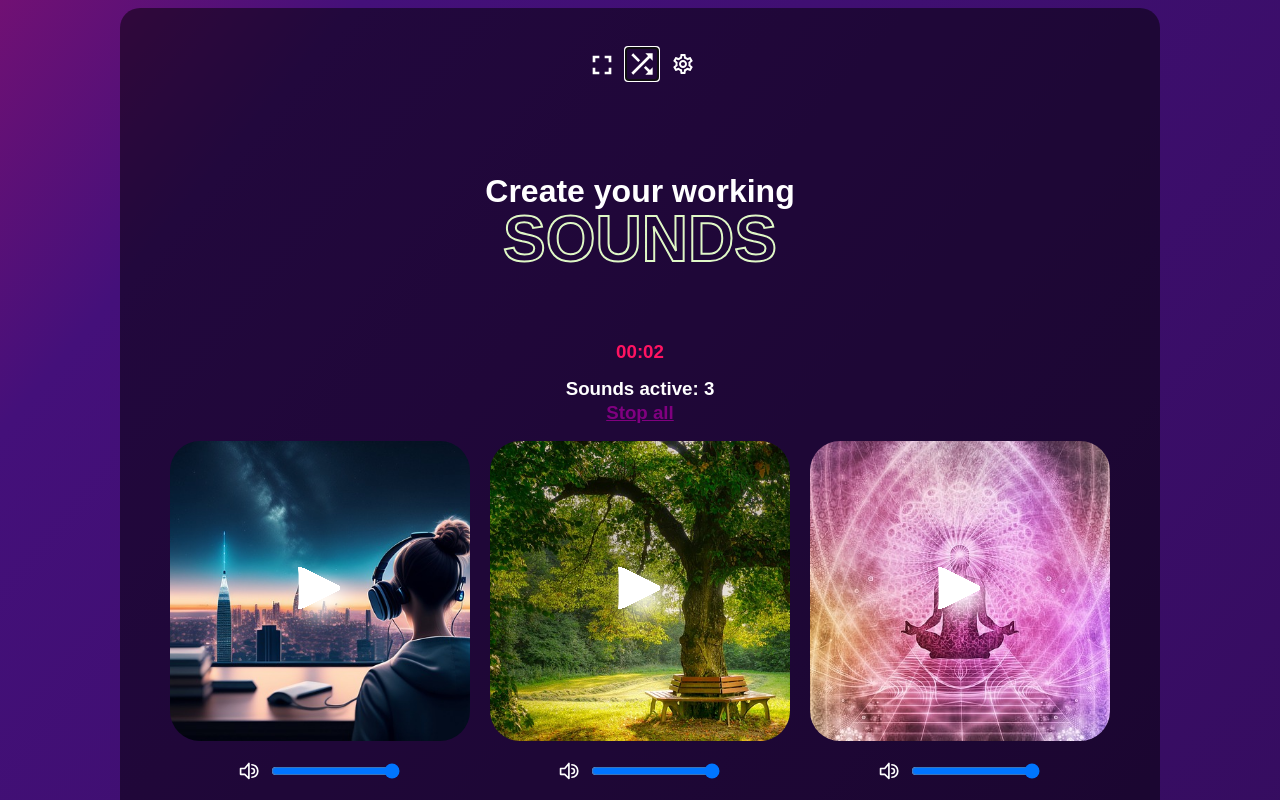
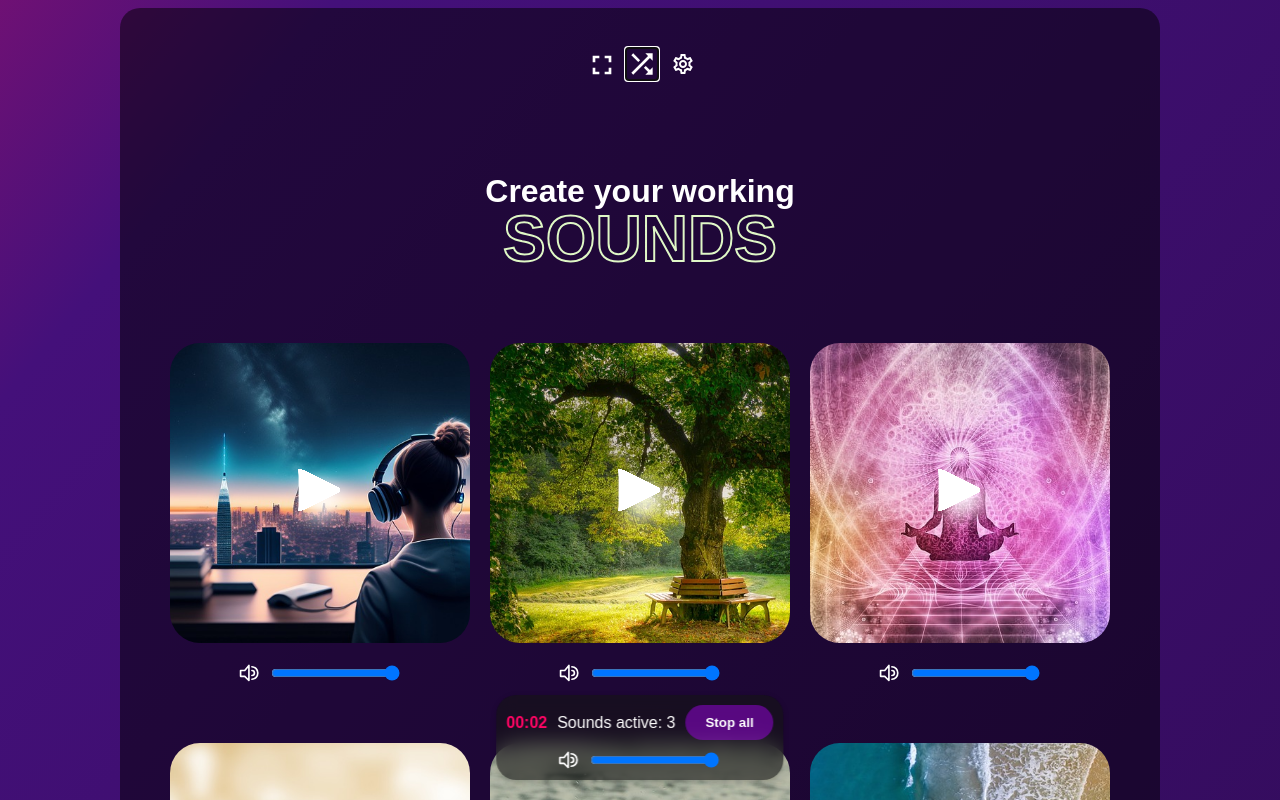
Before and after one commit to riccardobertolini/lofi-music, a Next.js app: page / in a window 1280 px wide. Both pictures are taken after a click on the icon 641 px from the left and 64 px from the top of the page. Shown: the top 800 px of the page. Built offline with nearby package versions, Linux system fonts and the light colour scheme.

Commit message:
Added Master Volume and Updated Control Panel

```diff
--- /dev/null
+++ b/components/ActiveSounds.style.tsx
@@ -0,0 +1,76 @@
+import styled from 'styled-components';
+export const VOLUME_IMAGE = '/img/volume.svg';
+
+const font = 'Ubuntu, sans-serif';
+const fontSize = '16px';
+
+export const ControlBar = styled.div`
+  transition: opacity 0.3s ease;
+  cursor: default;
+  position: fixed;
+  z-index: 9999;
+  bottom: 20px;
+  left: 50%;
+  transform: translateX(-50%);
+  padding: 10px;
+  background-color: rgba(20, 20, 20, 0.6);
+  backdrop-filter: blur(10px);
+  border-radius: 20px;
+  box-shadow: 0 2px 6px rgba(0, 0, 0, 0.2);
+  display: flex;
+  align-items: center;
+  flex-direction: column;
+  justify-content: center;
+  gap: 10px;
+`;
+
+export const TimerText = styled.text`
+  color: rgba(255, 5, 100, 1);
+  font-family: ${font};
+  font-size: ${fontSize};
+  font-weight: bold;
+`;
+
+export const SoundsActiveText = styled.text`
+  color: white;
+  font-family: ${font};
+  font-size: ${fontSize};
+`;
+
+export const StopAllButton = styled.button`
+  background-color: rgba(173, 0, 255, 0.43);
+  color: #fff;
+  font-family: ${font};
+  font-weight: bold;
+  padding: 10px 20px;
+  border: none;
+  border-radius: 20px;
+  cursor: pointer;
+  transition: background-color 0.3s ease;
+
+  &:hover {
+    background-color: #ff69b4;
+  }
+`;
+
+export const VolumeIcon = styled.span`
+	background-image: url(${VOLUME_IMAGE});
+	width: 20px;
+	height: 20px;
+	display: block;
+	content: '';
+	background-size: cover;
+	background-repeat: no-repeat;
+	margin-right: 10px;
+`;
+
+export const VolumeControl = styled.div`
+    display: flex;
+    align-items: center;
+`;
+
+export const Row = styled.div`
+    display: flex;
+    align-items: center;
+    gap: 10px;
+`
--- a/components/ActiveSounds.tsx
+++ b/components/ActiveSounds.tsx
@@ -1,30 +1,51 @@
-import React, { FC, CSSProperties, MouseEvent } from 'react';
-import { Subheading } from './App.style';
-import { useAccessibilityContext } from '../contexts/AccessibilityContext'
+import React, { FC, MouseEvent } from 'react';
+import { useAccessibilityContext } from '../contexts/AccessibilityContext';
+import { ControlBar, TimerText, SoundsActiveText, StopAllButton, VolumeIcon, VolumeControl, Row } from './ActiveSounds.style';
 
 interface ActiveSoundsProps {
-    timer: number;
-    minutes: number;
-    activeSounds: number;
-    stopAll: (event: MouseEvent<HTMLAnchorElement>) => void;
+  timer: number;
+  minutes: number;
+  activeSounds: number;
+  stopAll: (event: MouseEvent<HTMLButtonElement>) => void;
+  setMasterVolume: Function;
 }
 
-const ActiveSounds: FC<ActiveSoundsProps> = ({ timer, minutes, activeSounds, stopAll }) => {
+const ActiveSounds: FC<ActiveSoundsProps> = ({ timer, minutes, activeSounds, stopAll, setMasterVolume }) => {
+
     let opacityValue = activeSounds ? 1 : 0;
-    let linkStyle: CSSProperties = activeSounds ? {} : {pointerEvents: 'none', userSelect: 'none', cursor: 'pointer' };
-    const {tabIndex} =useAccessibilityContext()
+    const { tabIndex } = useAccessibilityContext();
+
+    const handleMasterVolumeChange = (e: React.ChangeEvent<HTMLInputElement>) => {
+        const newMasterVolume = parseFloat(e.target.value);
+        setMasterVolume(newMasterVolume);
+    };
 
     return (
-        <>
-            <Subheading style={{ transition: 'opacity 0.3s ease', opacity: opacityValue, cursor: 'default'  }}>
-                <p style={{ color: '#ff1361'}}>
-                    {minutes < 10 ? `0${minutes}` : minutes}:
-                    {timer < 10 ? `0${timer}` : timer}
-                </p>
-                Sounds active: {activeSounds} <br /> <a style={linkStyle} onClick={stopAll} tabIndex={tabIndex}>Stop all</a>
-            </Subheading>
-        </>
-    )
-}
+        <ControlBar style={{ opacity: opacityValue }}>
+            <Row>
+                <TimerText>
+                    {minutes < 10 ? `0${minutes}` : minutes}:{timer < 10 ? `0${timer}` : timer}
+                </TimerText>
+                <SoundsActiveText>
+                    Sounds active: {activeSounds}
+                </SoundsActiveText>
+                <StopAllButton onClick={stopAll} tabIndex={tabIndex}>
+                    Stop all
+                </StopAllButton>
+            </Row>
+            <VolumeControl>
+                <VolumeIcon/>
+                <input
+                type="range"
+                min={0}
+                max={1}
+                step={0.01}
+                onChange={handleMasterVolumeChange}
+                tabIndex={tabIndex}
+                />
+            </VolumeControl>
+        </ControlBar>
+    );
+};
 
 export default ActiveSounds;
--- a/components/MusicTiles.tsx
+++ b/components/MusicTiles.tsx
@@ -19,7 +19,7 @@ const MusicTiles = ({ musicList, randomTracks }: MusicTilesProp) => {
   const [isTimerRunning, setIsTimerRunning] = useState(false)
   const [timer, setTimer] = useState(0)
   const [minutes, setMinutes] = useState(0)
-  // const [second, setSecond] = useState(0)
+  const [masterVolume, setMasterVolume] = useState(1);
 
   useEffect(() => {
     if (activeSounds > 0 && !isTimerRunning) {
@@ -72,6 +72,7 @@ const MusicTiles = ({ musicList, randomTracks }: MusicTilesProp) => {
         timer={timer}
         activeSounds={activeSounds}
         stopAll={stopAll}
+        setMasterVolume={setMasterVolume}
       />
       <TilesContainer>
         {musicList.map((music: Music, index: number) => (
@@ -82,6 +83,7 @@ const MusicTiles = ({ musicList, randomTracks }: MusicTilesProp) => {
             incrementActiveSounds={incrementActiveSounds}
             stopAllTrigger={stopAllTrigger}
             isPlaying={randomTracks.includes(index)}
+            masterVolume={masterVolume}
           />
         ))}
       </TilesContainer>
--- a/components/tilePlayer.tsx
+++ b/components/tilePlayer.tsx
@@ -11,6 +11,8 @@ import {
 } from './tilePlayer.style'
 import { ReactPlayerProps } from 'react-player'
 import { useAccessibilityContext } from '../contexts/AccessibilityContext'
+import 'components/ActiveSounds'
+
 const ReactPlayer = dynamic(() => import('react-player/lazy'), { ssr: false })
 
 interface TilePlayerProps {
@@ -19,6 +21,7 @@ interface TilePlayerProps {
   incrementActiveSounds: (value: boolean) => void
   stopAllTrigger: number
   isPlaying: boolean
+  masterVolume: number
 }
 
 interface ProgressState {
@@ -34,6 +37,7 @@ export const TilePlayer = ({
   incrementActiveSounds,
   stopAllTrigger,
   isPlaying,
+  masterVolume
 }: TilePlayerProps) => {
   const [playing, setPlaying] = useState(false)
   const [volume, setVolume] = useState(1)
@@ -92,7 +96,7 @@ export const TilePlayer = ({
           url={src}
           playing={playing}
           loop
-          volume={volume}
+          volume={volume*masterVolume}
           width={0}
           height={0}
           onProgress={handleProgress}
```
Also changed, not shown: styles/globals.css (line endings or trailing spaces).
